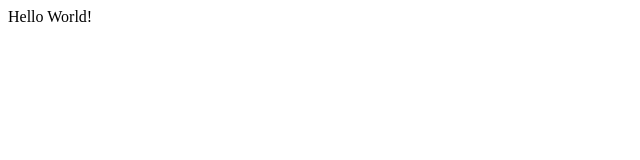
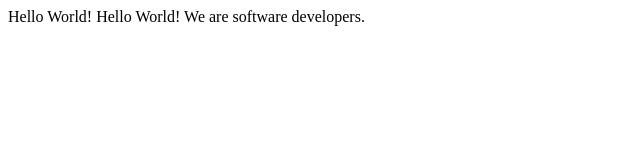
Before and after one commit to usamamaliq/Usama-Kupour, a plain HTML site: page fcc-test-suite-template-master/fcc-test-suite-template-master/index.html in a window 1280 px wide. Shown: the whole page, without its empty margins (0-640 px from the left). Drawn offline with Linux system fonts and the light colour scheme.

Commit message:
New changes maded to index.html

```diff
--- a/fcc-test-suite-template-master/fcc-test-suite-template-master/index.html
+++ b/fcc-test-suite-template-master/fcc-test-suite-template-master/index.html
@@ -1,5 +1,6 @@
 <!DOCTYPE html>
 <html lang="en">
+
 <head>
   <meta charset="UTF-8">
   <title>Fork Me! FCC: Test Suite Template</title>
@@ -9,6 +10,7 @@
 <body>
   <script src="https://cdn.freecodecamp.org/testable-projects-fcc/v1/bundle.js"></script>
   Hello World!
+  Hello World! We are software developers.
   <!--
 
     Hello Camper!
@@ -21,6 +23,7 @@
     - The freeCodeCamp Team
 
     -->
-    <script  src="js/index.js"></script>
+  <script src="js/index.js"></script>
 </body>
+
 </html>
```
Lines whose indentation alone changed are shown as unchanged.
